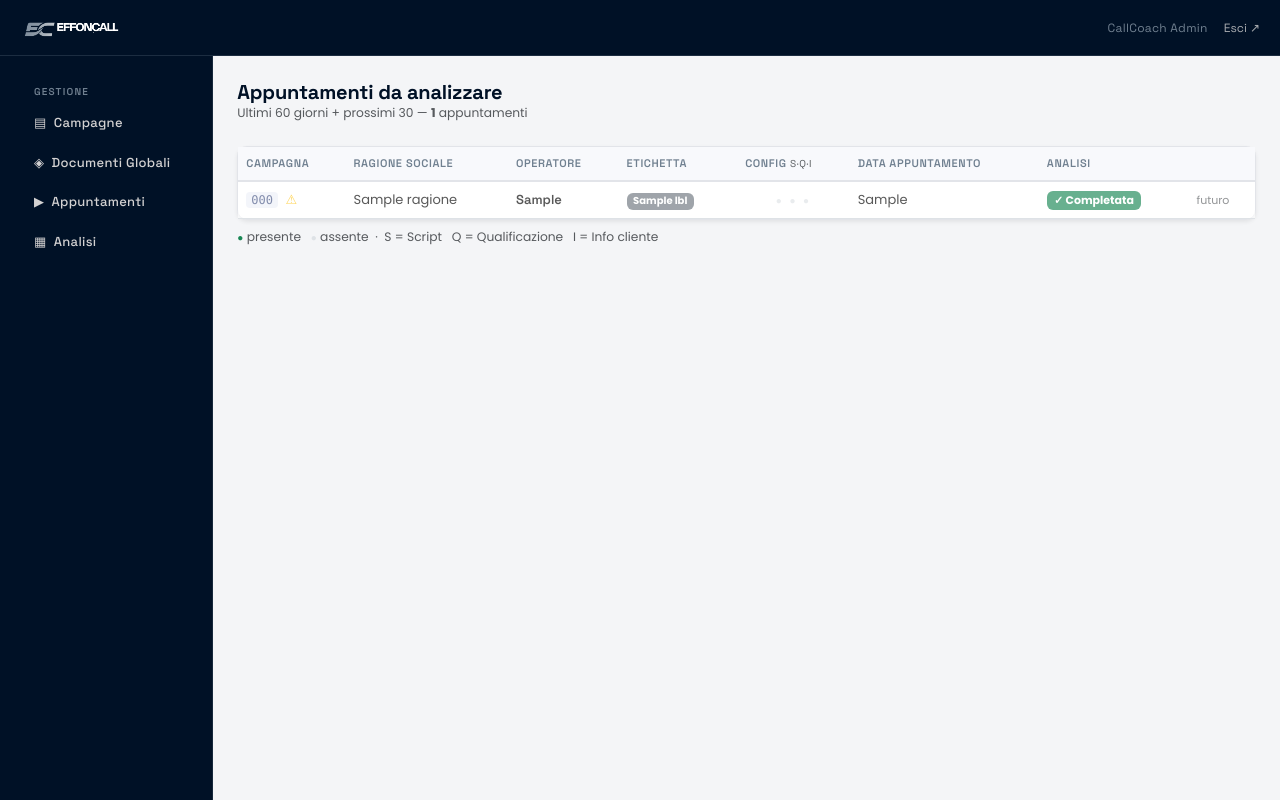
After one commit to pierluigipontecorvo-bot/callcoach-ai, a FastAPI app: template templates/appointments_list.html in a window 1280 px wide. The commit adds this page. Run offline with FastAPI, Linux system fonts and the light colour scheme; the template is opened without the code that fills it: most values are stand-ins (such as "Sample title", 1, 10 or a date in 2020); parts of the project's set-up code (start-up, migrations or seed data) failed here and were passed over.

Commit message:
feat: appointments list, operator email, analyses cleanup
- services/acuity.py: find_operator_email(), format_operator_display(),
  list_appointments() — fetch appointments from Acuity REST API
- routers/webhook.py: add operator op.XX.nome@effoncall.com to email
  recipients (first slot); no other @effoncall addresses from Acuity;
  refactor to import helpers from services.acuity
- routers/admin_ui.py: GET /appointments — lists last 60d + next 30d
  from both Acuity accounts with campaign config indicators and analysis
  status; POST /appointments/{account}/{id}/analyze — manual trigger;
  POST /analyses/clear — delete all analyses; flash messages on analyses
  list; _match_campaign_prefix, _extract_ragione_sociale helpers
- templates/appointments_list.html: new page — campagna, ragione sociale,
  operatore, etichetta, config S·Q·I dots, data, analisi status, Analizza
  button for past appointments
- templates/analyses_list.html: add Svuota analisi button
- templates/base.html: add Appuntamenti sidebar link

Co-Authored-By: Claude Sonnet 4.6 <noreply@anthropic.com>

```diff
--- a/templates/analyses_list.html
+++ b/templates/analyses_list.html
@@ -9,6 +9,12 @@
     <h4 class="fw-bold mb-0">Analisi</h4>
     <p class="text-muted small mb-0">Ultime 100 analisi elaborate dal sistema.</p>
   </div>
+  {% if analyses %}
+  <form method="post" action="/admin/ui/analyses/clear"
+        onsubmit="return confirm('Eliminare TUTTE le {{ analyses | length }} analisi? L\'operazione non può essere annullata.')">
+    <button type="submit" class="btn btn-outline-danger btn-sm">🗑 Svuota analisi</button>
+  </form>
+  {% endif %}
 </div>
 
 {% if analyses %}
--- /dev/null
+++ b/templates/appointments_list.html
@@ -0,0 +1,169 @@
+{% extends "base.html" %}
+
+{% block title %}Appuntamenti — CallCoach Admin{% endblock %}
+
+{% block content %}
+
+<div class="d-flex justify-content-between align-items-center mb-4">
+  <div>
+    <h4 class="fw-bold mb-0">Appuntamenti da analizzare</h4>
+    <p class="text-muted small mb-0">
+      Ultimi 60 giorni + prossimi 30 —
+      <strong>{{ appointments | length }}</strong> appuntamenti
+    </p>
+  </div>
+</div>
+
+{% if appointments %}
+<div class="card shadow-sm">
+  <div class="table-responsive">
+    <table class="table table-hover mb-0 align-middle" style="font-size:13px;">
+      <thead>
+        <tr>
+          <th>Campagna</th>
+          <th>Ragione Sociale</th>
+          <th>Operatore</th>
+          <th>Etichetta</th>
+          <th title="Script · Parametri qualif. · Info cliente">Config <span class="text-muted fw-normal" style="font-size:10px;">S·Q·I</span></th>
+          <th>Data Appuntamento</th>
+          <th>Analisi</th>
+          <th></th>
+        </tr>
+      </thead>
+      <tbody>
+        {% for a in appointments %}
+        <tr {% if not a.is_past %}style="opacity:.65;"{% endif %}>
+
+          {# Campagna #}
+          <td>
+            <code style="font-size:12px;">{{ a.campaign_code }}</code>
+            {% if not a.campaign_cfg %}
+              <span class="ms-1 text-warning" title="Nessuna configurazione trovata per questa campagna">⚠</span>
+            {% endif %}
+          </td>
+
+          {# Ragione Sociale #}
+          <td style="max-width:160px; overflow:hidden; text-overflow:ellipsis; white-space:nowrap;"
+              title="{{ a.ragione }}">
+            {{ a.ragione }}
+          </td>
+
+          {# Operatore #}
+          <td style="white-space:nowrap;">
+            <span style="font-family:'Space Grotesk',sans-serif; font-weight:600;">
+              {{ a.op_display }}
+            </span>
+          </td>
+
+          {# Etichetta #}
+          <td>
+            {% for lbl in a.labels %}
+              <span class="badge me-1
+                {% if lbl.lower() == 'preso' %}bg-success
+                {% elif lbl.lower() in ('annullato', 'disdetto') %}bg-danger
+                {% else %}bg-secondary{% endif %}"
+                style="font-size:10px;">
+                {{ lbl }}
+              </span>
+            {% else %}
+              <span class="text-muted">—</span>
+            {% endfor %}
+          </td>
+
+          {# Config indicators: Script · Qualif · Info #}
+          <td class="text-center" style="letter-spacing:2px;">
+            <span title="Script di vendita">
+              {% if a.campaign_cfg and a.campaign_cfg.script %}
+                <span class="dot-ok">●</span>
+              {% else %}
+                <span class="dot-miss">●</span>
+              {% endif %}
+            </span>
+            <span title="Parametri qualificazione">
+              {% if a.campaign_cfg and a.campaign_cfg.qualification_params %}
+                <span class="dot-ok">●</span>
+              {% else %}
+                <span class="dot-miss">●</span>
+              {% endif %}
+            </span>
+            <span title="Info cliente">
+              {% if a.campaign_cfg and a.campaign_cfg.client_info %}
+                <span class="dot-ok">●</span>
+              {% else %}
+                <span class="dot-miss">●</span>
+              {% endif %}
+            </span>
+          </td>
+
+          {# Data #}
+          <td style="white-space:nowrap; font-variant-numeric:tabular-nums;">
+            {{ a.dt_display }}
+          </td>
+
+          {# Analisi #}
+          <td>
+            {% if a.analysis %}
+              {% if a.analysis.status == "completed" %}
+                <a href="/admin/ui/analyses/{{ a.analysis.id }}"
+                   class="badge bg-success text-decoration-none" style="font-size:11px;">
+                  ✓ Completata
+                </a>
+              {% elif a.analysis.status == "error" %}
+                <a href="/admin/ui/analyses/{{ a.analysis.id }}"
+                   class="badge bg-danger text-decoration-none" style="font-size:11px;">
+                  ✗ Errore
+                </a>
+              {% else %}
+                <span class="badge bg-warning text-dark" style="font-size:11px;">
+                  ⏳ {{ a.analysis.status }}
+                </span>
+              {% endif %}
+            {% else %}
+              <span class="text-muted" style="font-size:11px;">—</span>
+            {% endif %}
+          </td>
+
+          {# Azione #}
+          <td>
+            {% if a.is_past %}
+              <form method="post"
+                    action="/admin/ui/appointments/{{ a.account }}/{{ a.id }}/analyze"
+                    style="display:inline;">
+                <button type="submit"
+                        class="btn btn-dark btn-sm"
+                        style="font-size:11px; padding:3px 10px;"
+                        {% if a.analysis and a.analysis.status == 'completed' %}
+                        onclick="return confirm('Appuntamento già analizzato. Eseguire di nuovo?')"
+                        {% endif %}>
+                  {% if a.analysis and a.analysis.status == 'completed' %}↺ Ri-analizza{% else %}▶ Analizza{% endif %}
+                </button>
+              </form>
+            {% else %}
+              <span class="text-muted" style="font-size:11px;">futuro</span>
+            {% endif %}
+          </td>
+
+        </tr>
+        {% endfor %}
+      </tbody>
+    </table>
+  </div>
+</div>
+
+<p class="text-muted small mt-2">
+  <span class="dot-ok">●</span> presente &nbsp;
+  <span class="dot-miss">●</span> assente &nbsp;·&nbsp;
+  S = Script &nbsp; Q = Qualificazione &nbsp; I = Info cliente
+</p>
+
+{% else %}
+<div class="card shadow-sm text-center py-5">
+  <div style="font-size:2rem;">📅</div>
+  <p class="text-muted mt-2 mb-0">
+    Nessun appuntamento trovato negli ultimi 60 giorni.<br>
+    <small>Verifica che le credenziali Acuity siano configurate.</small>
+  </p>
+</div>
+{% endif %}
+
+{% endblock %}
--- a/templates/base.html
+++ b/templates/base.html
@@ -215,6 +215,12 @@
           </a>
         </li>
         <li class="nav-item">
+          <a class="nav-link {% if active_page == 'appointments' %}active{% endif %}"
+             href="/admin/ui/appointments">
+            ▶ &nbsp;Appuntamenti
+          </a>
+        </li>
+        <li class="nav-item">
           <a class="nav-link {% if active_page == 'analyses' %}active{% endif %}"
              href="/admin/ui/analyses">
             ▦ &nbsp;Analisi
```
Also changed, not shown: routers/admin_ui.py (+196 -2 lines), routers/webhook.py (+14 -32 lines), services/acuity.py (+81 -0 lines).
